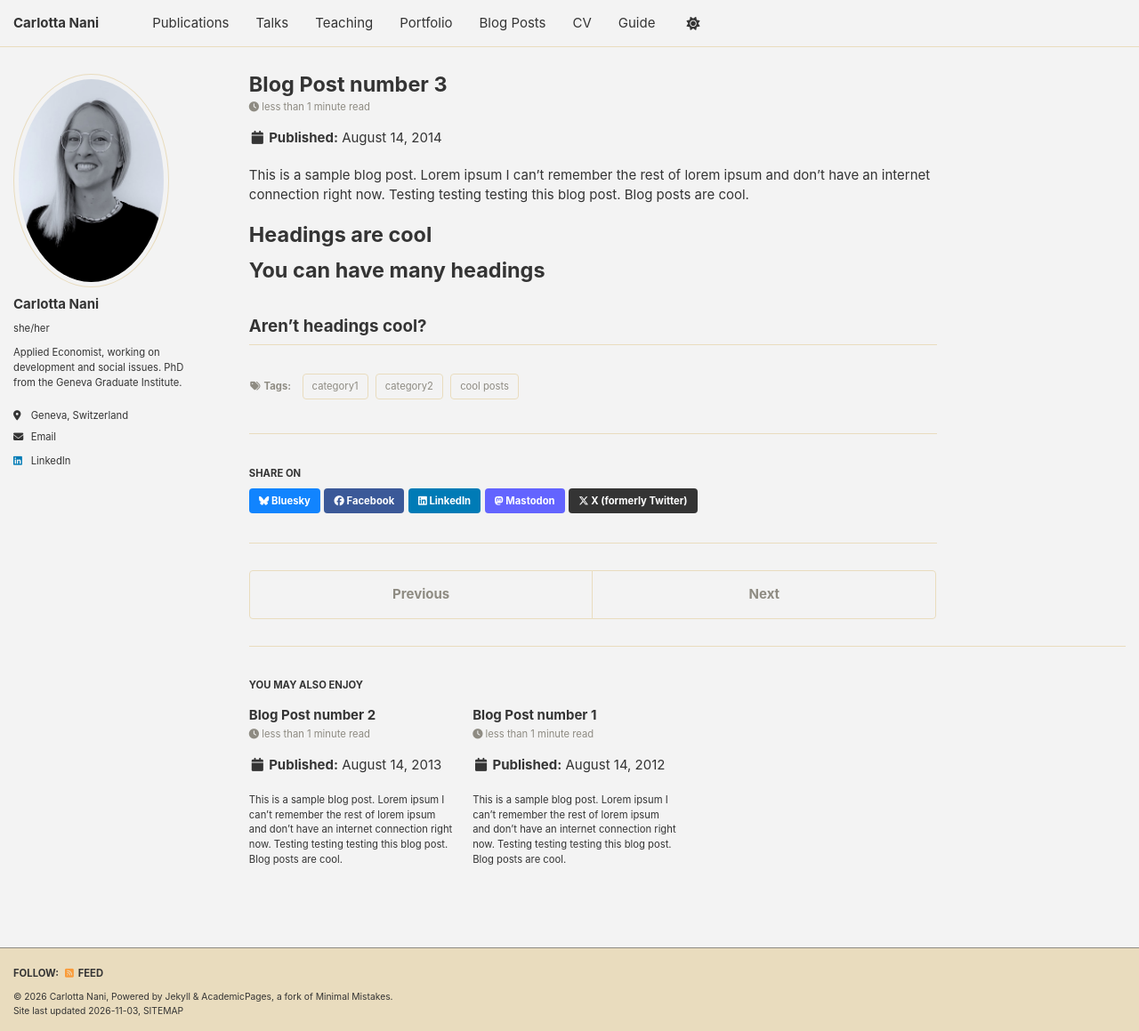
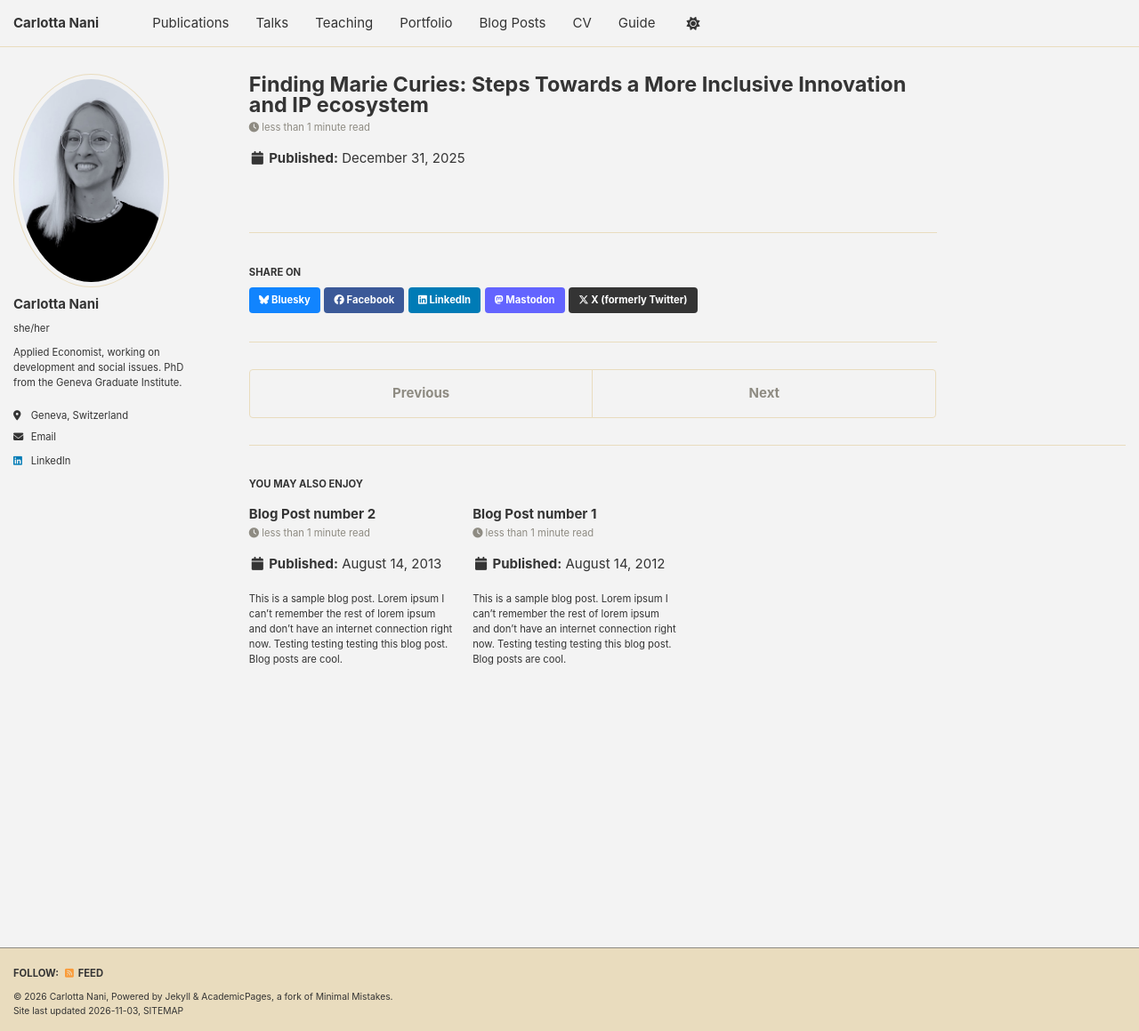
Before and after one commit to carlotta-nani/carlotta-nani.github.io, a Jekyll site: the page built from _posts/2014-08-14-blog-post-3.md, in a window 1280 px wide and 1159 px high. Shown: the whole window at 89% size. Built offline with Jekyll 4.4.1, drawn with Linux system fonts in a browser that asks for light colours; a script bundle is joined from its source files by our own code; a style sheet for code colours, icons or effects is not loaded.

Commit message:
Update blog post title, date, and permalink

```diff
--- a/_posts/2014-08-14-blog-post-3.md
+++ b/_posts/2014-08-14-blog-post-3.md
@@ -1,20 +1,5 @@
 ---
-title: 'Blog Post number 3'
-date: 2014-08-14
-permalink: /posts/2014/08/blog-post-3/
-tags:
-  - cool posts
-  - category1
-  - category2
+title: 'Finding Marie Curies: Steps Towards a More Inclusive Innovation and IP ecosystem'
+date: 2025-12-31
+permalink: https://www.wipo.int/en/web/economics/w/blogs/finding-marie-curies-steps-towards-a-more-inclusive-innovation-and-ip-ecosystem
 ---
-
-This is a sample blog post. Lorem ipsum I can't remember the rest of lorem ipsum and don't have an internet connection right now. Testing testing testing this blog post. Blog posts are cool.
-
-Headings are cool
-======
-
-You can have many headings
-======
-
-Aren't headings cool?
-------
```
